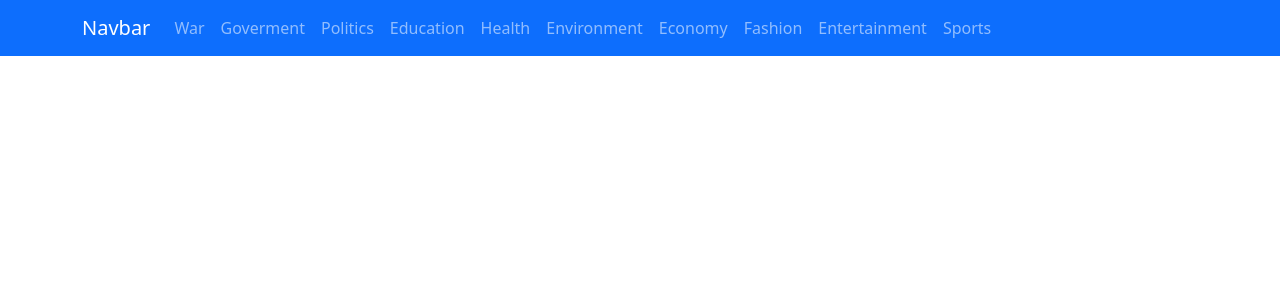
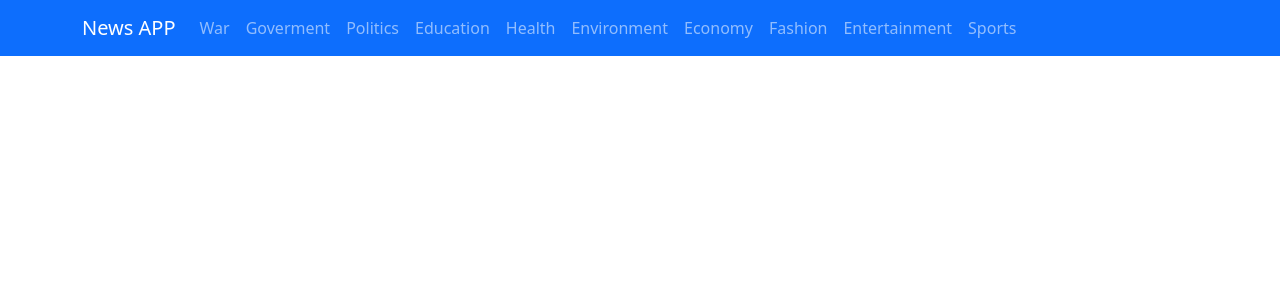
Before and after one commit to saurabhprasadsah/React_News_API, a React (Create React App) app: page / in a window 1280 px wide. Shown: the top 300 px of the page. Built offline with nearby package versions, Linux system fonts and the light colour scheme.

Commit message:
reactapp

```diff
--- a/public/index.html
+++ b/public/index.html
@@ -8,10 +8,8 @@
   <link href="https://cdn.jsdelivr.net/npm/bootstrap@5.3.2/dist/css/bootstrap.min.css" rel="stylesheet">
   <title>React App</title>
 </head>
-
 <body>
   <div id="root"></div>
   <script src="https://cdn.jsdelivr.net/npm/bootstrap@5.3.2/dist/js/bootstrap.bundle.min.js"></script>
 </body>
-
 </html>
--- a/src/layouts/Header.jsx
+++ b/src/layouts/Header.jsx
@@ -1,27 +1,59 @@
+// import React from 'react'
+// import { useSelector } from 'react-redux'
+// import { NavLink } from 'react-router-dom';
+
+// export default function Header() {
+//   let category =useSelector(state => state.category);
+
+//   return (
+//     <nav className="navbar navbar-expand-lg bg-primary" data-bs-theme="dark">
+//     <div className="container">
+//       <NavLink className="navbar-brand" to="/" >Navbar</NavLink>
+//       <button className="navbar-toggler" type="button" data-bs-toggle="collapse" data-bs-target="#navbarSupportedContent" aria-controls="navbarSupportedContent" aria-expanded="false" aria-label="Toggle navigation">
+//         <span className="navbar-toggler-icon"></span>
+//       </button>
+//       <div className="collapse navbar-collapse" id="navbarSupportedContent">
+//         <ul className="navbar-nav me-auto mb-2 mb-lg-0">
+//           {
+//             category.length > 0 && category.map((c,i) => (
+//               <li className="nav-item" key={i}>
+//                   <NavLink className="nav-link text-capitalize" to={`/category/${c}`}>{c}</NavLink>
+//               </li>
+//             ))
+//           }
+//         </ul>
+//       </div>
+//     </div>
+//   </nav>
+//   )
+// }
+
+
+
 import React from 'react'
 import { useSelector } from 'react-redux'
 import { NavLink } from 'react-router-dom';
 
 export default function Header() {
-  let category =useSelector(state => state.category);
+    let category = useSelector(state => state.category);
 
     return (
         <nav className="navbar navbar-expand-lg bg-primary" data-bs-theme="dark">
             <div className="container">
-      <NavLink className="navbar-brand" to="/" >Navbar</NavLink>
+                <NavLink className="navbar-brand" to="/">News APP</NavLink>
                 <button className="navbar-toggler" type="button" data-bs-toggle="collapse" data-bs-target="#navbarSupportedContent" aria-controls="navbarSupportedContent" aria-expanded="false" aria-label="Toggle navigation">
                     <span className="navbar-toggler-icon"></span>
                 </button>
                 <div className="collapse navbar-collapse" id="navbarSupportedContent">
                     <ul className="navbar-nav me-auto mb-2 mb-lg-0">
                         {
-            category.length > 0 && category.map((c,i) => (
+                            category.length > 0 && category.map((c, i) => (
                                 <li className="nav-item" key={i}>
-
                                     <NavLink className="nav-link text-capitalize" to={`/category/${c}`}>{c}</NavLink>
                                 </li>
                             ))
                         }
+
                     </ul>
                 </div>
             </div>
--- a/src/redux/reducer/news.reducer.js
+++ b/src/redux/reducer/news.reducer.js
@@ -1,4 +1,4 @@
-import { GET_NEWS_SUCCESS } from "../constant/news.constant";
+import { CATEGORY_NEWS_SUCCESS, GET_NEWS_SUCCESS } from "../constant/news.constant";
 
 const initialstate = {
     news: [],
@@ -27,7 +27,11 @@ export const NewsReducer = (state = initialstate, action) => {
                 ...state,
                 news: [...action.payload]
             }
-
+        case CATEGORY_NEWS_SUCCESS:
+            return {
+                ...state,
+                categoryNews: [...action.payload]
+            }
 
         default:
             return state;
--- a/src/redux/service/news.service.js
+++ b/src/redux/service/news.service.js
@@ -1,7 +1,6 @@
+export const getNewsApi = async(query = 'all' ) =>{
 
-export const getNewsApi = async(query = 'all') =>{
     let response = await fetch (`https://newsapi.org/v2/everything?q=${query}&apiKey=ed567a83e8684243843b28a44fe11950`)
     let data= await response.json();
-
     return data.articles;
 }
```
Lines whose indentation alone changed are shown as unchanged.
